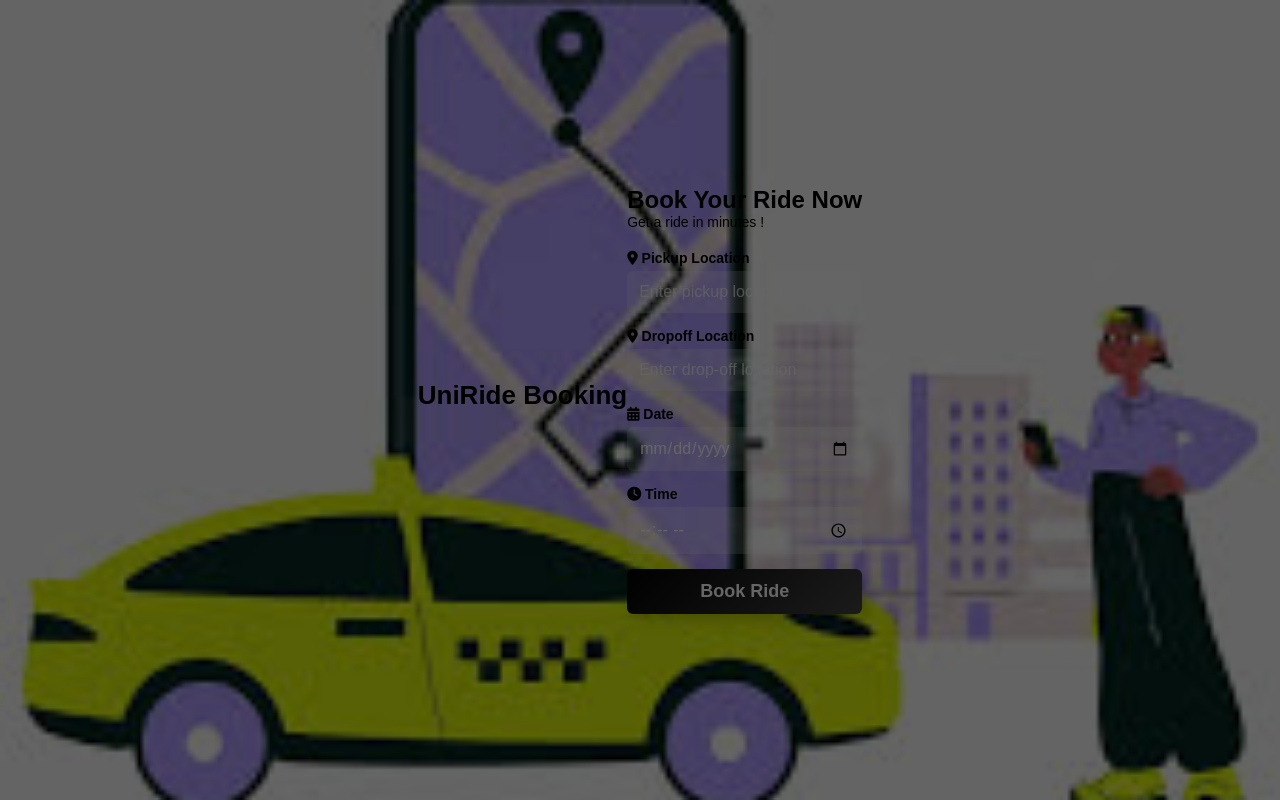
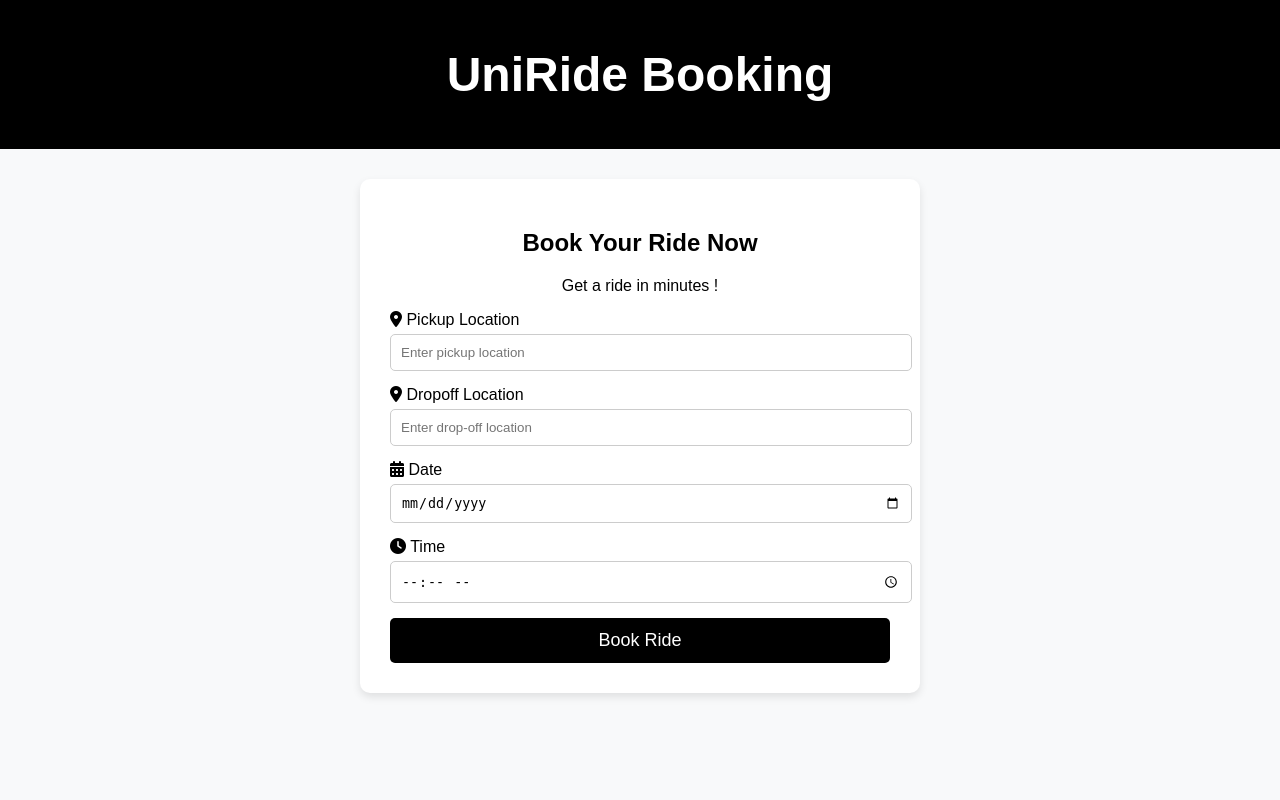
Before and after one commit to siindhu-l/website, a PHP site: page /design/bookride.html in a window 1280 px wide. Run offline with PHP 8.4, Linux system fonts and the light colour scheme; some libraries are stand-ins or nearby versions.

Commit message:
Update bookride.css

```diff
--- a/Frontend/design/bookride.css
+++ b/Frontend/design/bookride.css
@@ -1,128 +1,78 @@
-/* Reset styles */
-* {
+/* General Styles */
+body {
+    font-family: Arial, sans-serif;
+    background-color: #f8f9fa;
     margin: 0;
     padding: 0;
-    box-sizing: border-box;
-    font-family: Arial, sans-serif;
+    text-align: center;
 }
 
-/* Body styles */
-body {
-    display: flex;
-    justify-content: center;
-    align-items: center;  /* Centered properly */
-    height: 100vh;
-    background: url('assets/bookride_bg.jpeg') no-repeat center center / cover;
-    position: relative;
+/* Header */
+header {
+    background-color: #000;
+    color: #fff;
+    padding: 15px;
+    font-size: 24px;
 }
 
-/* Dark overlay */
-body::before {
-    content: "";
-    position: absolute;
-    top: 0;
-    left: 0;
+/* Ride Image */
+.ride-image img {
     width: 100%;
-    height: 100%;
-    background: rgba(0, 0, 0, 0.6);
-    z-index: 0; /* Ensures it sits behind the container */
+    height: auto;
+    max-height: 400px;
+    object-fit: cover;
 }
 
-/* Booking container */
-.container {
-    position: relative; /* Ensures it's above the overlay */
-    background: rgba(255, 255, 255, 0.15);
-    padding: 25px;
+/* Form Container */
+.form-container {
+    background: #fff;
+    padding: 30px;
+    margin: 30px auto;
     width: 90%;
-    max-width: 400px;
-    border-radius: 12px;
-    box-shadow: 0 4px 10px rgba(0, 0, 0, 0.3);
-    backdrop-filter: blur(10px);
-    text-align: center;
-    color: white;
+    max-width: 500px;
+    box-shadow: 0 4px 8px rgba(0, 0, 0, 0.1);
+    border-radius: 10px;
 }
 
-/* Title & description */
-h1 {
-    font-size: 26px;
-    margin-bottom: 10px;
-}
-
-p {
-    font-size: 14px;
-    margin-bottom: 20px;
-}
-
-/* Form styles */
+/* Form Fields */
 .form-group {
     text-align: left;
     margin-bottom: 15px;
 }
 
-label {
-    font-weight: bold;
-    font-size: 14px;
+.form-group label {
+    font-size: 16px;
     display: block;
     margin-bottom: 5px;
 }
 
-/* Input fields */
-input {
+.form-group input {
     width: 100%;
+    padding: 10px;
+    border: 1px solid #ccc;
+    border-radius: 5px;
+}
+
+/* Button */
+.btn {
+    background-color: #000;
+    color: white;
     padding: 12px;
     border: none;
-    border-radius: 6px;
-    font-size: 16px;
-    background: rgba(255, 255, 255, 0.2);
-    color: white;
-    outline: none;
-    transition: background 0.3s ease;
+    width: 100%;
+    font-size: 18px;
+    cursor: pointer;
+    border-radius: 5px;
+    transition: background 0.3s;
 }
 
-/* Placeholder color */
-input::placeholder {
-    color: rgba(255, 255, 255, 0.7);
+.btn:hover {
+    background-color: #333;
 }
 
-input:focus {
-    background: rgba(255, 255, 255, 0.3);
-}
-
-/* Button styles */
-button {
-    width: 100%;
-    padding: 12px;
-    background: linear-gradient(135deg, #000000, #434343);
-    color: white;
-    border: none;
-    border-radius: 6px;
-    cursor: pointer;
-    font-size: 18px;
-    font-weight: bold;
-    transition: transform 0.3s ease-in-out, background 0.3s;
-    box-shadow: 5px 5px 15px rgba(0, 0, 0, 0.2);
-}
-
-button:hover {
-    background: linear-gradient(135deg, #434343, #000000);
-    transform: scale(1.05);
-}
-
-button:active {
-    transform: scale(0.98);
-}
-
-/* Responsive adjustments */
-@media (max-width: 480px) {
-    .container {
+/* Responsive */
+@media (max-width: 600px) {
+    .form-container {
         width: 95%;
     }
-
-    h1 {
-        font-size: 22px;
-    }
-
-    button {
-        font-size: 16px;
-    }
 }
```
